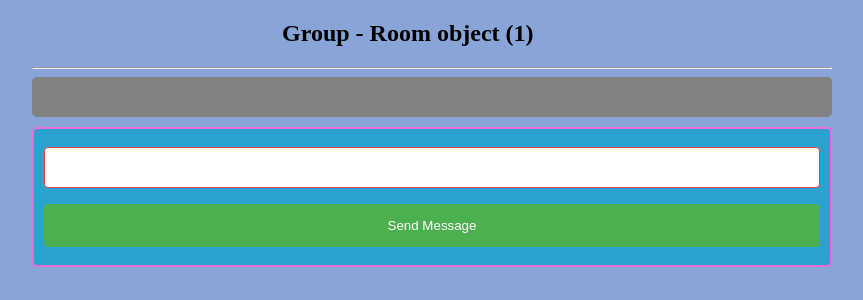
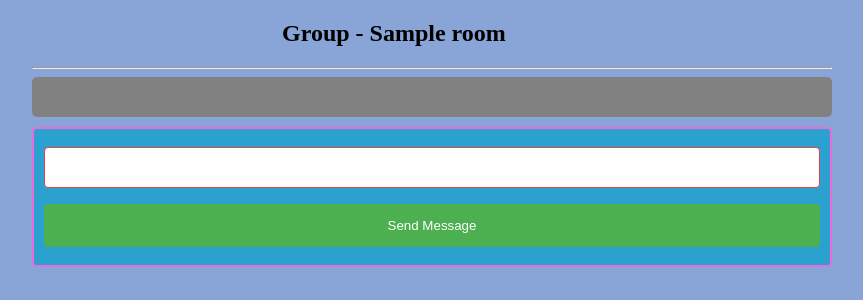
Before and after one commit to engraya/Instant-Group-Chat, a Django app: template templates/room.html in a window 1280 px wide. Shown: the top 300 px of the page, without its empty margins (208-1071 px from the left). Run offline with Django 3.2, Linux system fonts and the light colour scheme; tables that the repository leaves empty hold one stand-in row (values such as "Sample post"); the template is opened without the code that fills it: values that come from a table or form of the project are taken from there, most other values are stand-ins (such as "Sample title", 1, 10 or a date in 2020); data that the repository does not hold is empty; some libraries are stand-ins or nearby versions.

Commit message:
Fixed Room.objects.get() room not found error and cleaned room view

```diff
--- a/chat/views.py
+++ b/chat/views.py
@@ -1,4 +1,4 @@
-from django.shortcuts import render, redirect
+from django.shortcuts import render, redirect, get_object_or_404
 from chat.models import Room, Message
 from django.http import HttpResponse, JsonResponse
 from .forms import UserRegistrationForm
@@ -14,10 +14,9 @@ def home(request):
 
 def room(request, room):
     username = request.GET.get('username')
-    room_details = Room.objects.get(name=room)
+    room_details = get_object_or_404(Room, name=room)
     return render(request, 'room.html', {
         'username': username,
-        'room': room,
         'room_details': room_details
     })
 
--- a/templates/room.html
+++ b/templates/room.html
@@ -62,7 +62,7 @@
 </head>
 
 <body>
-    <h2 id="head" style="float: center;">Group - {{room}}</h2>
+    <h2 id="head" style="float: center;">Group - {{room_details.name}}</h2>
     <hr>
 
     <div id="display">
```
Also changed, not shown: db.sqlite3, media/images/341005557_232273336019014_1789252069262791337_n.jpg (deleted).
